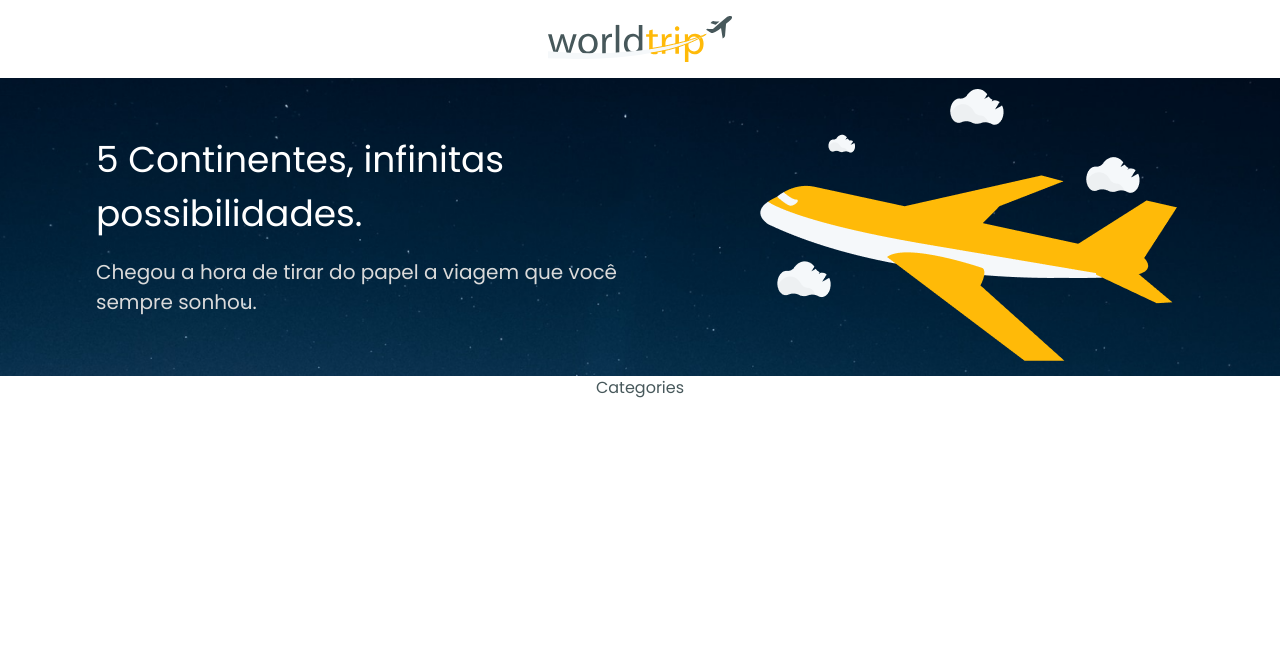
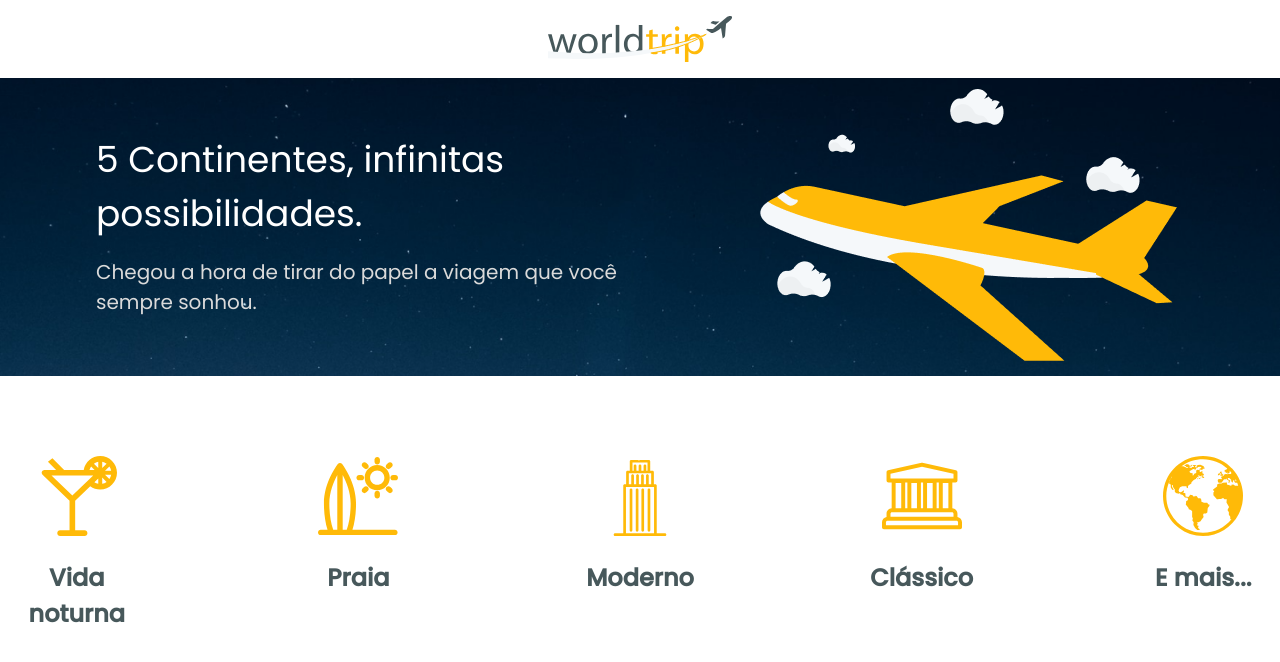
Before and after one commit to DiogoM14/world-trip, a Next.js app: page / in a window 1280 px wide. Shown: the top 662 px of the page. Built offline with nearby package versions, Linux system fonts and the light colour scheme.

Commit message:
Categories component

```diff
--- /dev/null
+++ b/pages/components/Categories/Category.tsx
@@ -0,0 +1,21 @@
+import { Box, Image, Text } from "@chakra-ui/react"
+
+interface CategoryProps {
+  iconName: string
+  description: string
+}
+
+export function Category({ iconName, description }: CategoryProps) {
+  return (
+    <Box align="center">
+      <Image w={20} src={`${iconName}.svg`} />
+        <Text
+          fontSize={24}
+          fontWeight="semibold"
+          mt={6}
+        >
+          {description}
+        </Text>
+    </Box>
+  )
+}
--- a/pages/components/Categories/index.tsx
+++ b/pages/components/Categories/index.tsx
@@ -1,5 +1,37 @@
+import { Box, Flex, Grid, Image, Text, Wrap, WrapItem } from "@chakra-ui/react"
+import { Category } from "./Category"
+
 export function Categories() {
   return (
-    <h1>Categories</h1>
-  )
-}
+    <Flex
+    mt={20}
+    >
+      <Grid templateColumns="repeat(5, 1fr)" gap={32}>
+        <Category
+          iconName="cocktail"
+          description="Vida noturna"
+        />
+
+        <Category
+          iconName="surf"
+          description="Praia"
+        />
+
+        <Category
+          iconName="building"
+          description="Moderno"
+        />
+
+        <Category
+          iconName="museum"
+          description="Clássico"
+        />
+
+        <Category
+          iconName="world"
+          description="E mais..."
+        />
+      </Grid>
+    </Flex>
+    )
+  }
```
Also changed, not shown: public/world.svg (renamed from styles/world.svg).
